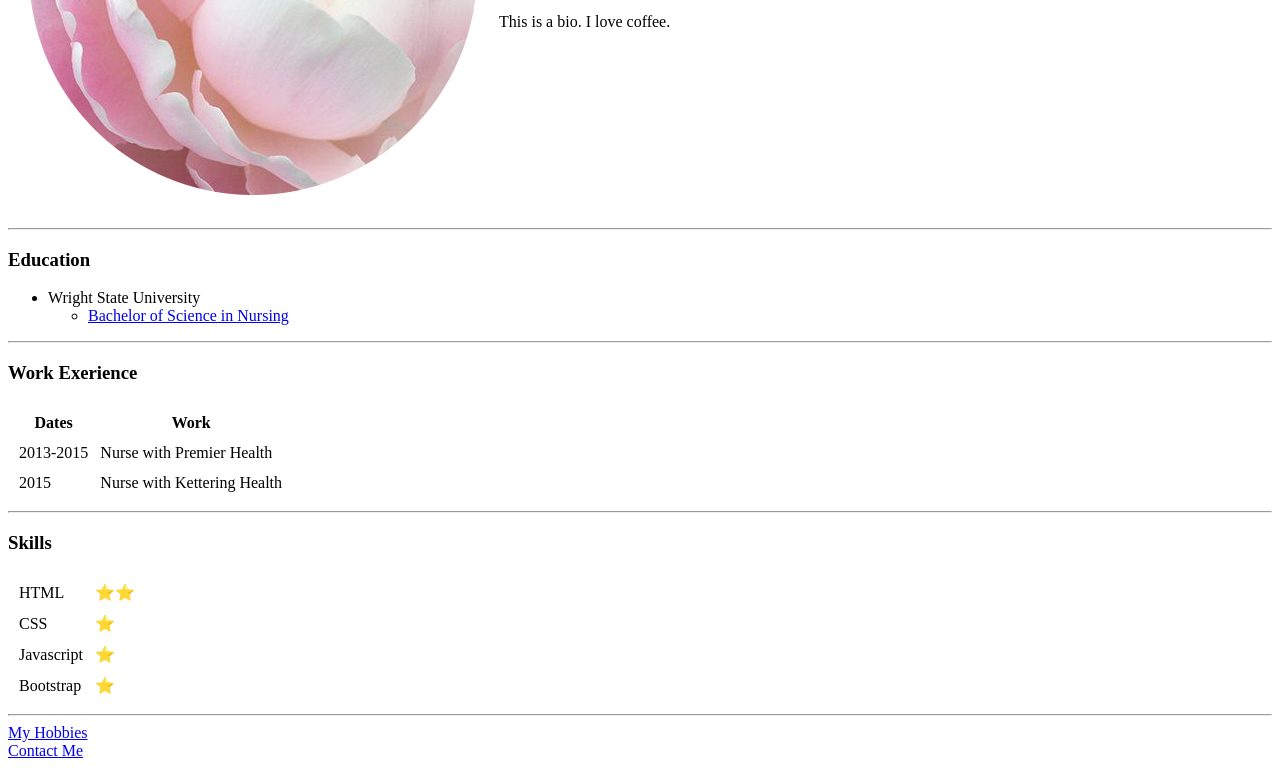
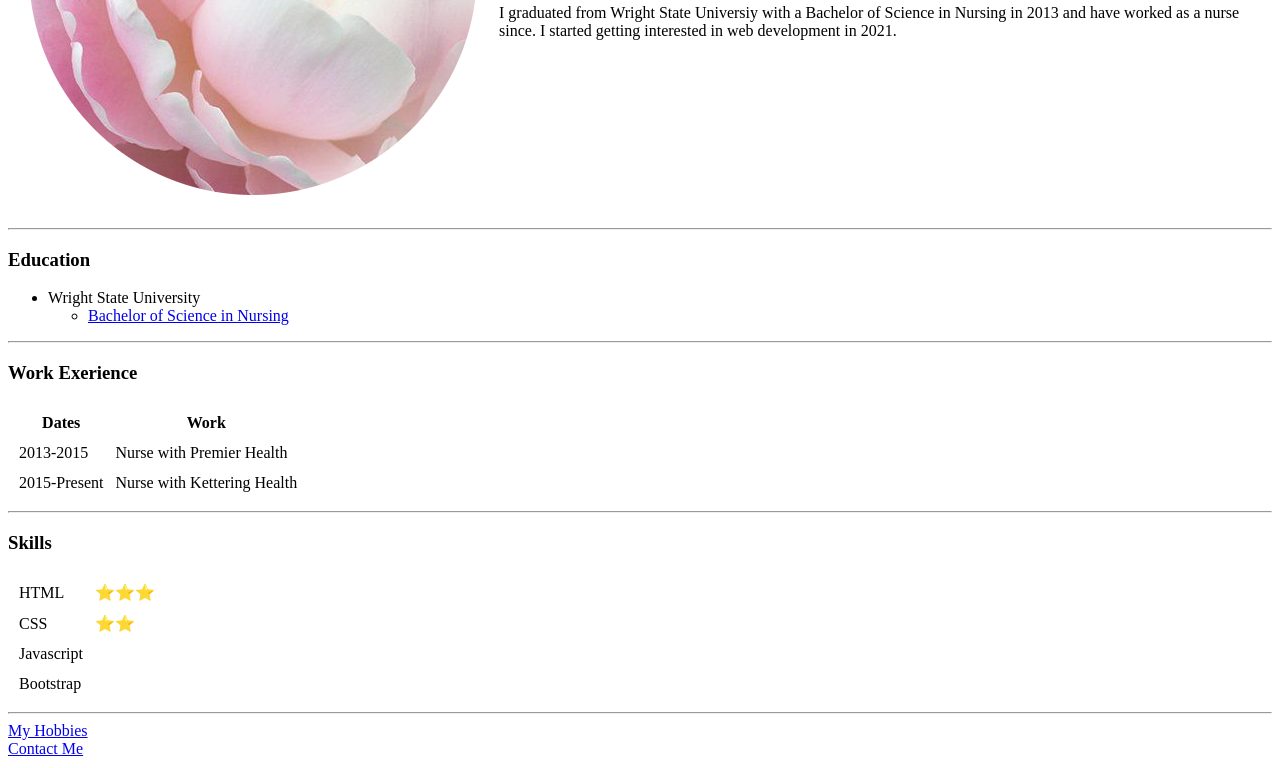
Before and after one commit to rachelbrockman/cv, a plain HTML site: page index.html in a window 1280 px wide. Shown: the part 282-1050 px from the top of the page. Drawn offline with Linux system fonts and the light colour scheme.

Commit message:
updatedindex

```diff
--- a/index.html
+++ b/index.html
@@ -4,6 +4,9 @@
 <head>
   <meta charset="utf-8">
   <title>Rachel's Personal Site</title>
+<link rel="stylesheet" href="css/styles.css">
+
+
 </head>
 
 <body>
@@ -13,7 +16,8 @@
       <td>
         <h1>Rachel Brockman</h1>
         <p><em>Student and Mom</em></p>
-        <p>This is a bio. I love coffee.</p>
+        <p>I graduated from Wright State Universiy with a Bachelor of Science in Nursing in 2013 and have worked as a nurse since.
+           I started getting interested in web development in 2021. </p>
       </td>
     </tr>
   </table>
@@ -43,7 +47,7 @@
         <td>Nurse with Premier Health</td>
       </tr>
       <tr>
-        <td>2015</td>
+        <td>2015-Present</td>
         <td>Nurse with Kettering Health</td>
       </tr>
     </tbody>
@@ -56,19 +60,19 @@
   <table cellspacing="10">
     <tr>
       <td>HTML</td>
+      <td>&#11088;&#11088;&#11088;</td>
+    </tr>
+    <tr>
+      <td>CSS</td>
       <td>&#11088;&#11088;</td>
     </tr>
     <tr>
-      <td>CSS</td>
-      <td>&#11088;</td>
-    </tr>
-    <tr>
       <td>Javascript</td>
-      <td>&#11088;</td>
+      <td></td>
     </tr>
     <tr>
       <td>Bootstrap</td>
-      <td>&#11088;</td>
+      <td></td>
     </tr>
   </table>
   <hr>
```
